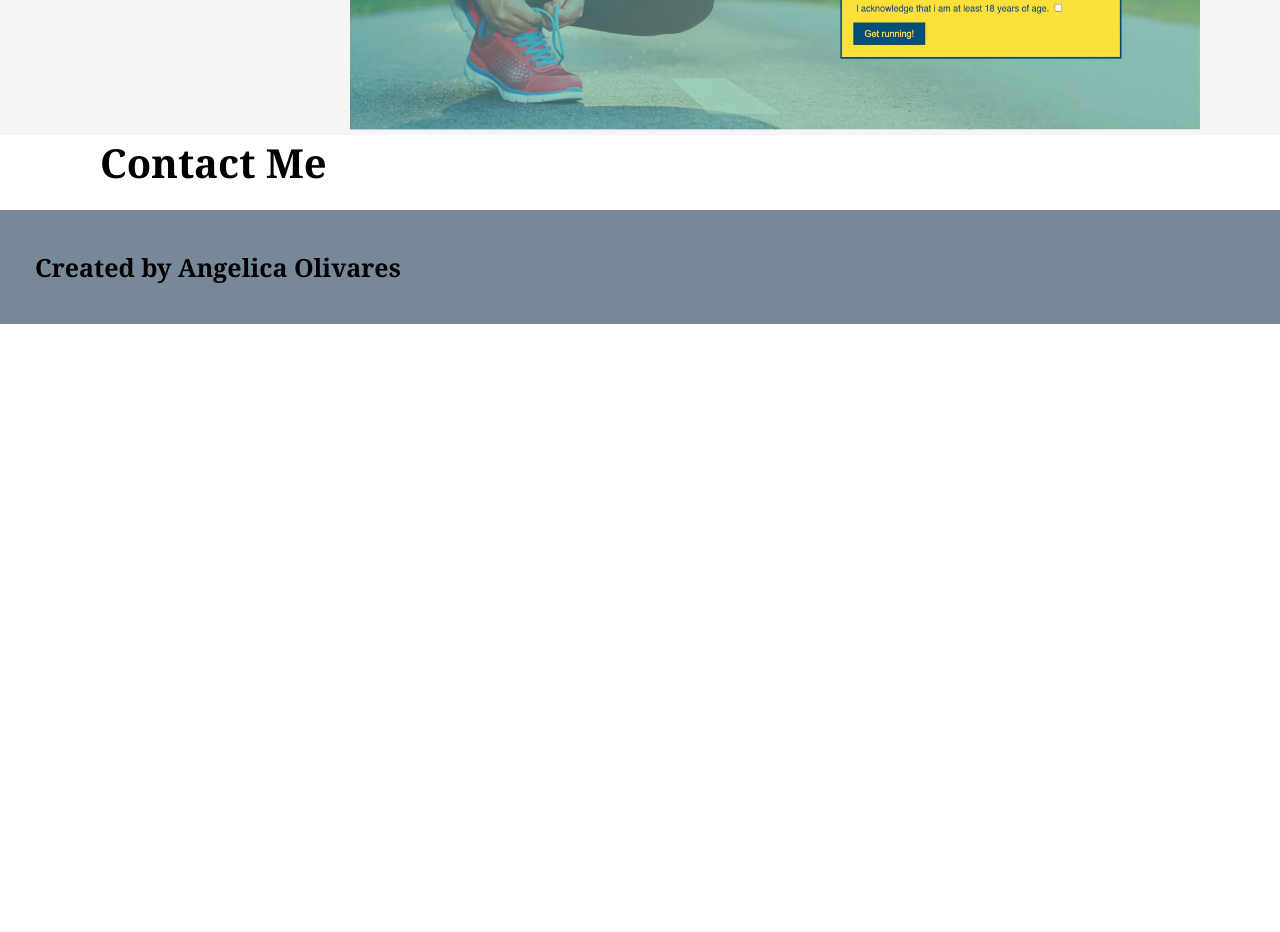
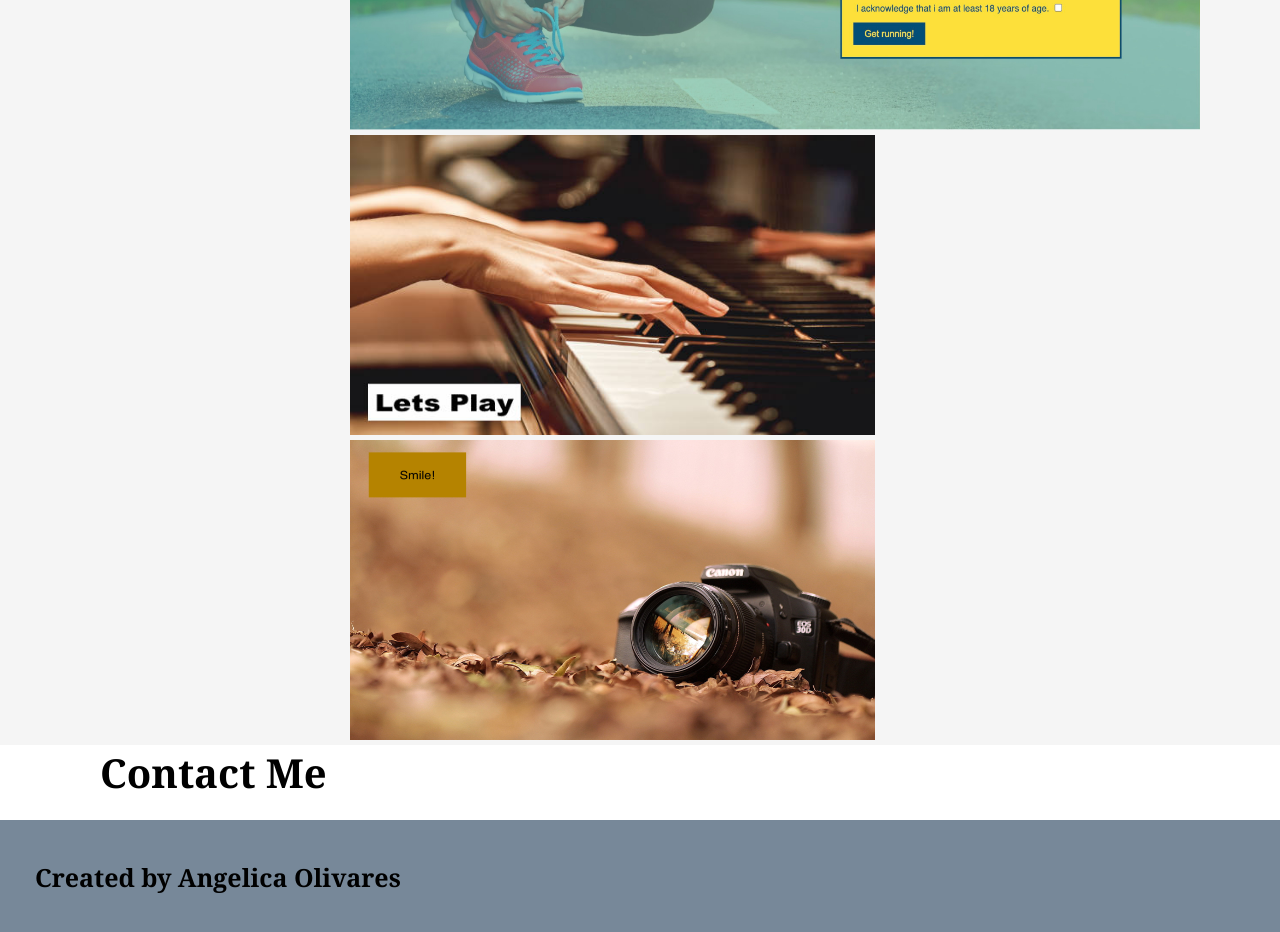
Before and after one commit to aoliva-16/Professional-Portfolio, a plain HTML site: page index.html in a window 1280 px wide. Shown: the part 940-1872 px from the top of the page. Before the commit the page ends 1264 px from the top, so only its background shows below. Drawn offline with Linux system fonts and the light colour scheme.

Commit message:
2 more project images added and styled

```diff
--- a/assets/css/style.css
+++ b/assets/css/style.css
@@ -100,12 +100,29 @@ footer h2 {
     width: 100%;
 }
 
-.work div {
-    margin-bottom: 80px;
+.runbuddy img {
+    height: 400px;
+    width: 850px;
+}
+
+.runbuddy {
     margin: 0 50px 0 350px;
 }
 
-.work img {
-    height: 400px;
-    width: 850px;
+.piano img {
+    height: 300px;
+    width: 525px;
 }
+
+.piano {
+    margin: 0 50px 0 350px;
+}
+
+.photography img {
+    height: 300px;
+    width: 525px;
+}
+
+.photography {
+    margin: 0 50px 0 350px;
+}
--- a/index.html
+++ b/index.html
@@ -47,6 +47,12 @@
         <div class="runbuddy">
             <img src="./assets/images/runbuddy.jpg" alt="Run Buddy project" />
         </div>
+        <div class="piano">
+            <img src="./assets/images/piano.jpg" alt="Piano Class Project" />
+        </div>
+        <div class="photography">
+            <img src="./assets/images/photography.jpg" alt="Photography Project" />
+        </div>
     </section>
 
 <!-- Contact Me section -->
```
Also changed, not shown: assets/images/photography.jpg (added), assets/images/piano.jpg (added).
